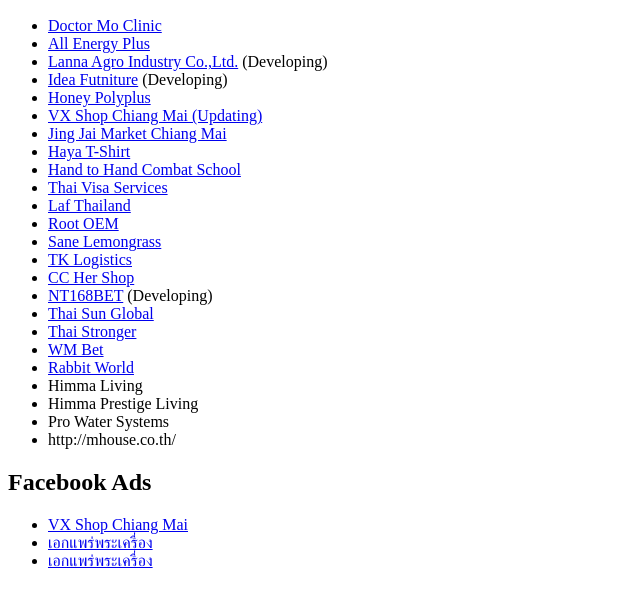
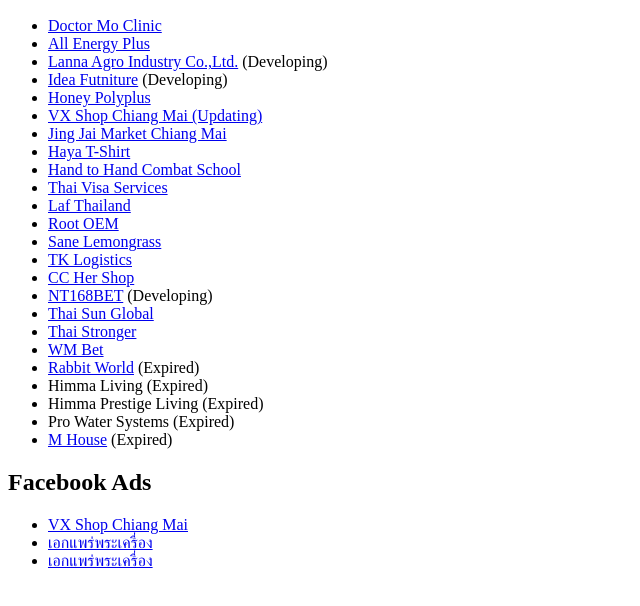
Before and after one commit to thanatsin/thanatsin.github.io, a plain HTML site: page index.html in a window 1280 px wide. Shown: the part 96-702 px from the top of the page, without its empty margins (0-640 px from the left). Drawn offline with Linux system fonts and the light colour scheme.

Commit message:
Update index.html

```diff
--- a/index.html
+++ b/index.html
@@ -20,11 +20,11 @@
 	<li><a href="https://www.thaisun.co.th/" target="_blank">Thai Sun Global</a></li>
 	<li><a href="https://thaistronger.com/" target="_blank">Thai Stronger</a></li>
 	<li><a href="https://wmbet.casino/blog" target="_blank">WM Bet</a></li>
-	<li><a href="https://rabbit.co.th/rabbit-world" target="_blank">Rabbit World</a></li>
-	<li>Himma Living</li>
-	<li>Himma Prestige Living</li>
-	<li>Pro Water Systems</li>
-	<li>http://mhouse.co.th/</li>
+	<li><a href="https://rabbit.co.th/rabbit-world" target="_blank">Rabbit World</a> (Expired)</li>
+	<li>Himma Living (Expired)</li>
+	<li>Himma Prestige Living (Expired)</li>
+	<li>Pro Water Systems (Expired)</li>
+	<li><a href="http://mhouse.co.th/" target="_blank">M House</a> (Expired)</li>
 </ul>
 
 <h2>Facebook Ads</h2>
```
